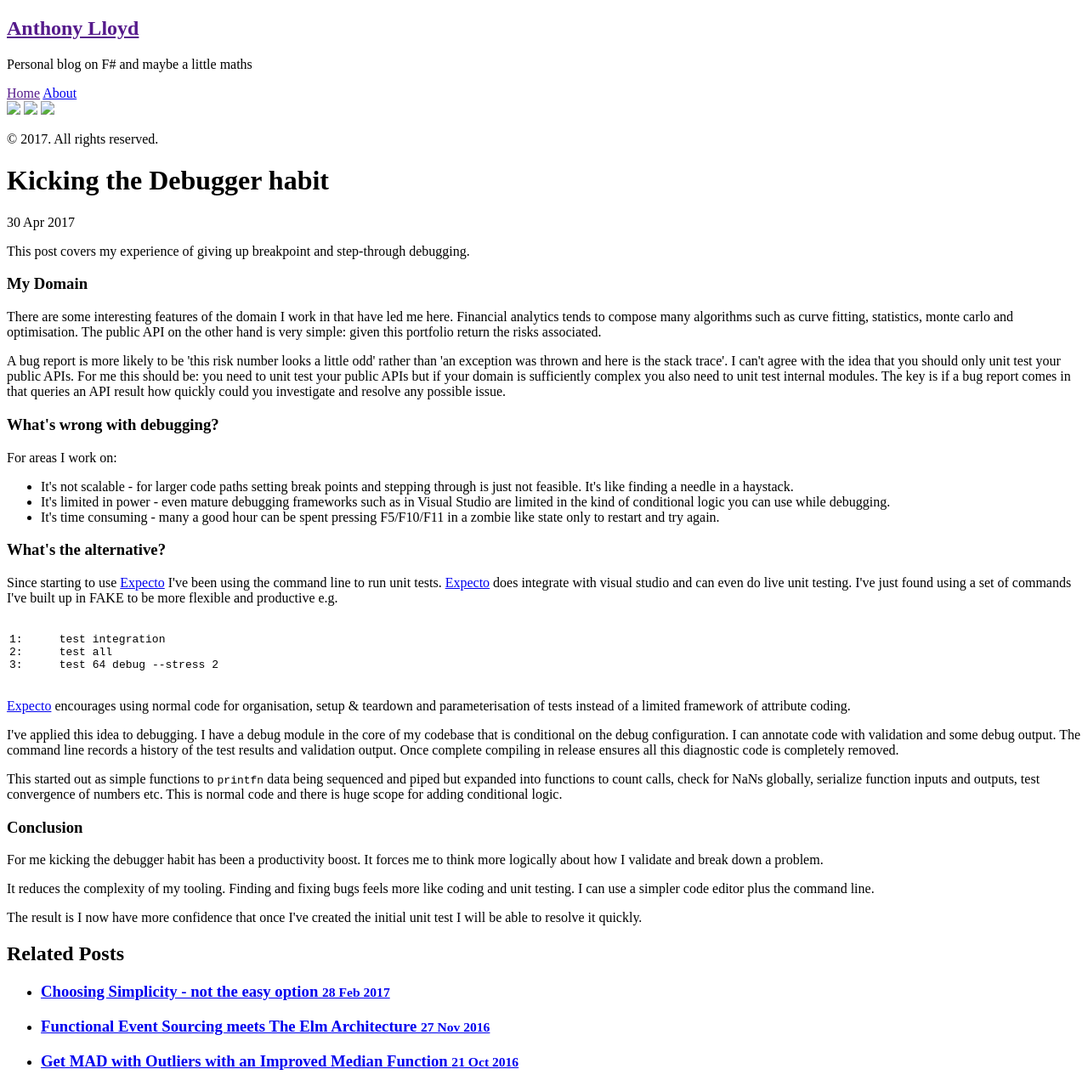
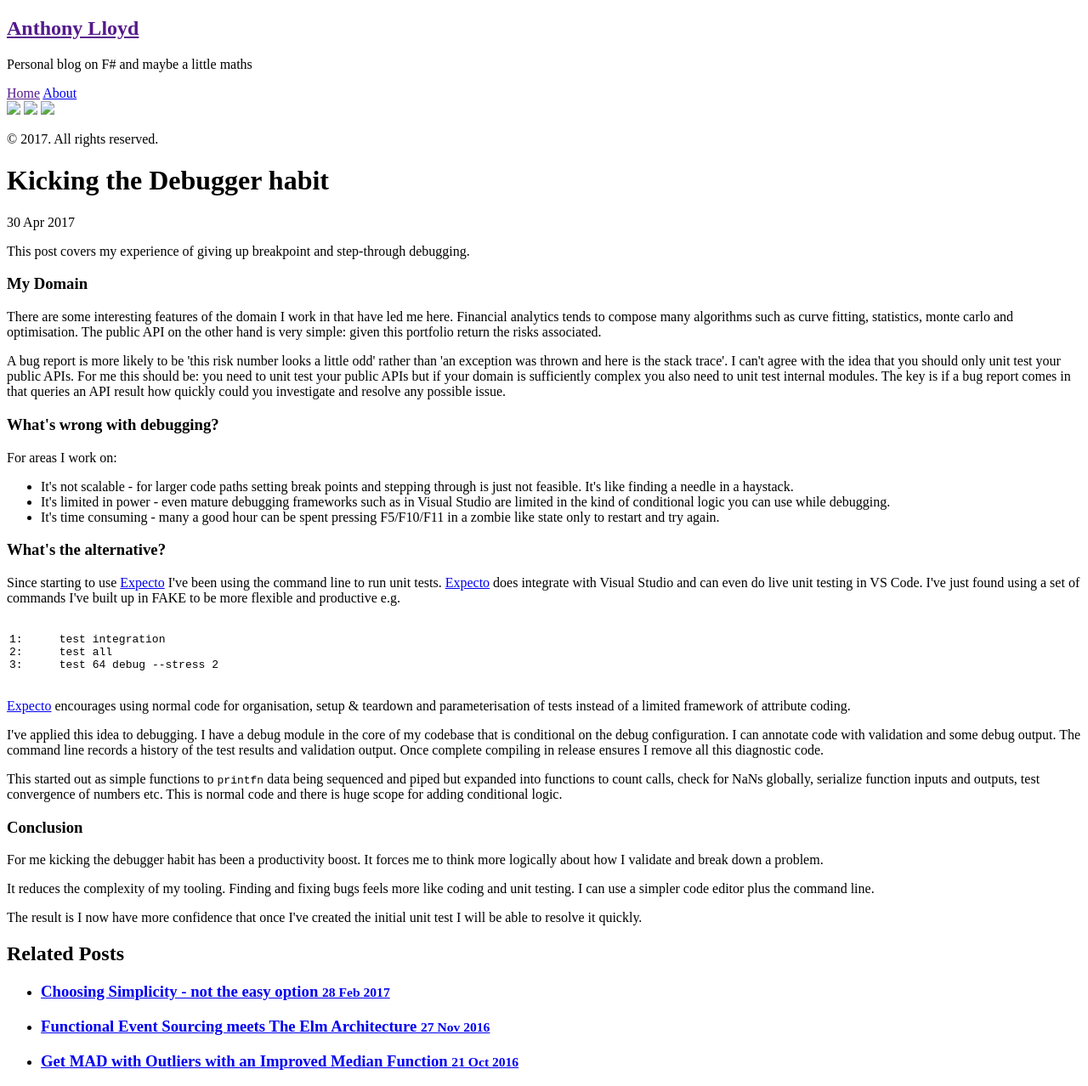
Before and after one commit to AnthonyLloyd/AnthonyLloyd.github.io, a Jekyll site: the page built from _posts/2017-04-30-kicking-the-debugger.html, in a window 1280 px wide. Shown: the whole page at 85% size. Built offline with Jekyll 4.4.1, drawn with Linux system fonts in a browser that asks for light colours; comment, search, counter and statistics services are not loaded.

Commit message:
minor changes

```diff
--- a/_posts/2017-04-30-kicking-the-debugger.html
+++ b/_posts/2017-04-30-kicking-the-debugger.html
@@ -23,7 +23,7 @@ The key is if a bug report comes in that queries an API result how quickly could
 </ul>
 <h3>What's the alternative?</h3>
 <p>Since starting to use <a href="https://github.com/haf/expecto">Expecto</a> I've been using the command line to run unit tests.
-<a href="https://github.com/haf/expecto">Expecto</a> does integrate with visual studio and can even do live unit testing.
+<a href="https://github.com/haf/expecto">Expecto</a> does integrate with Visual Studio and can even do live unit testing in VS Code.
 I've just found using a set of commands I've built up in FAKE to be more flexible and productive e.g.</p>
 <table class="pre"><tr><td class="lines"><pre class="fssnip"><span class="l">1: </span>
 <span class="l">2: </span>
@@ -39,7 +39,7 @@ I've just found using a set of commands I've built up in FAKE to be more flexibl
 <p>I've applied this idea to debugging. I have a debug module in the core of my codebase that is conditional on the debug configuration.
 I can annotate code with validation and some debug output.
 The command line records a history of the test results and validation output.
-Once complete compiling in release ensures all this diagnostic code is completely removed.</p>
+Once complete compiling in release ensures I remove all this diagnostic code.</p>
 <p>This started out as simple functions to <code>printfn</code> data being sequenced and piped but expanded into functions to count calls, check for NaNs globally, serialize function inputs and outputs, test convergence of numbers etc.
 This is normal code and there is huge scope for adding conditional logic.</p>
 <h3>Conclusion</h3>
```
Also changed, not shown: 1 other file.
